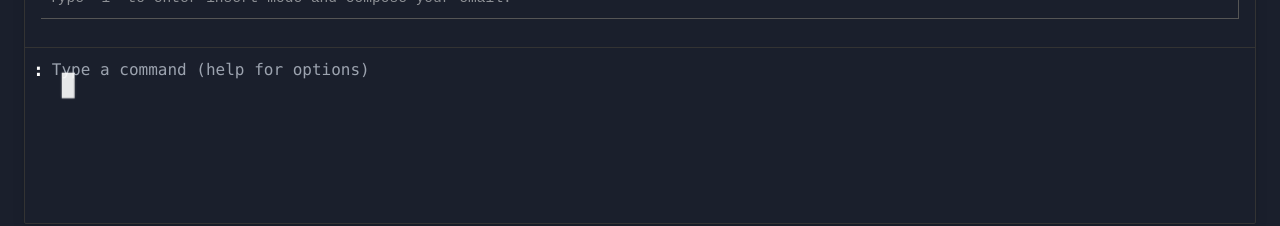
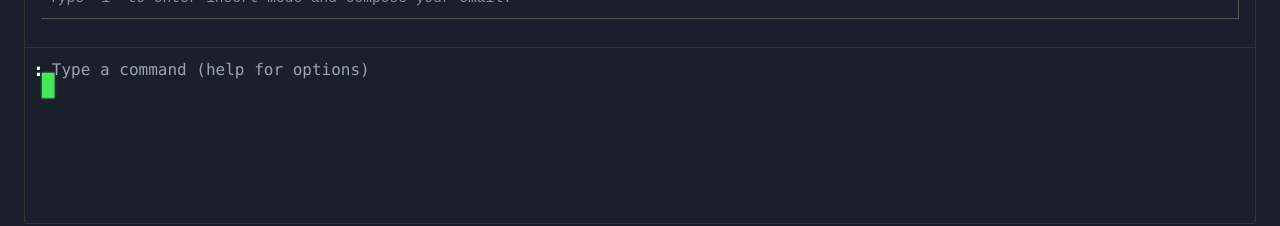
Before and after one commit to kannandreams/kannandreams.github.io, a React (Vite) app: page / in a window 1280 px wide. Shown: the part 600-826 px from the top of the page. Built offline with nearby package versions, Linux system fonts and the light colour scheme.

Commit message:
Fix: Terminal cursor color and position
Set cursor color to bright green and adjust positioning.

```diff
--- a/src/components/VimCommandLine.tsx
+++ b/src/components/VimCommandLine.tsx
@@ -99,6 +99,21 @@ const VimCommandLine: React.FC<VimCommandLineProps> = ({
           :
         </span>
         <div className="relative flex-1 flex items-center">
+          {/* Cursor: bright green block, breathing animation, positioned next to colon */}
+          <span
+            className="terminal-caret block-caret-breath"
+            style={{
+              color: "var(--terminal-bright-green)",
+              background: "none",
+              position: "absolute",
+              left: "calc(-1ch)", // Position next to colon, before input
+              pointerEvents: "none",
+              top: "50%",
+              transform: "translateY(-55%)"
+            }}
+          >
+            █
+          </span>
           <input
             ref={inputRef}
             type="text"
@@ -120,21 +135,6 @@ const VimCommandLine: React.FC<VimCommandLineProps> = ({
                 "'JetBrains Mono', Menlo, Monaco, 'Courier New', monospace",
             }}
           />
-          {/* Custom block caret with breathing animation */}
-          <span
-            className="terminal-caret block-caret-breath"
-            style={{
-              color: "#fff",
-              background: "none",
-              position: "absolute",
-              left: `calc(${command.length}ch + 8px)`,
-              pointerEvents: "none",
-              top: "50%",
-              transform: "translateY(-55%)"
-            }}
-          >
-            █
-          </span>
         </div>
       </form>
     </div>
```
